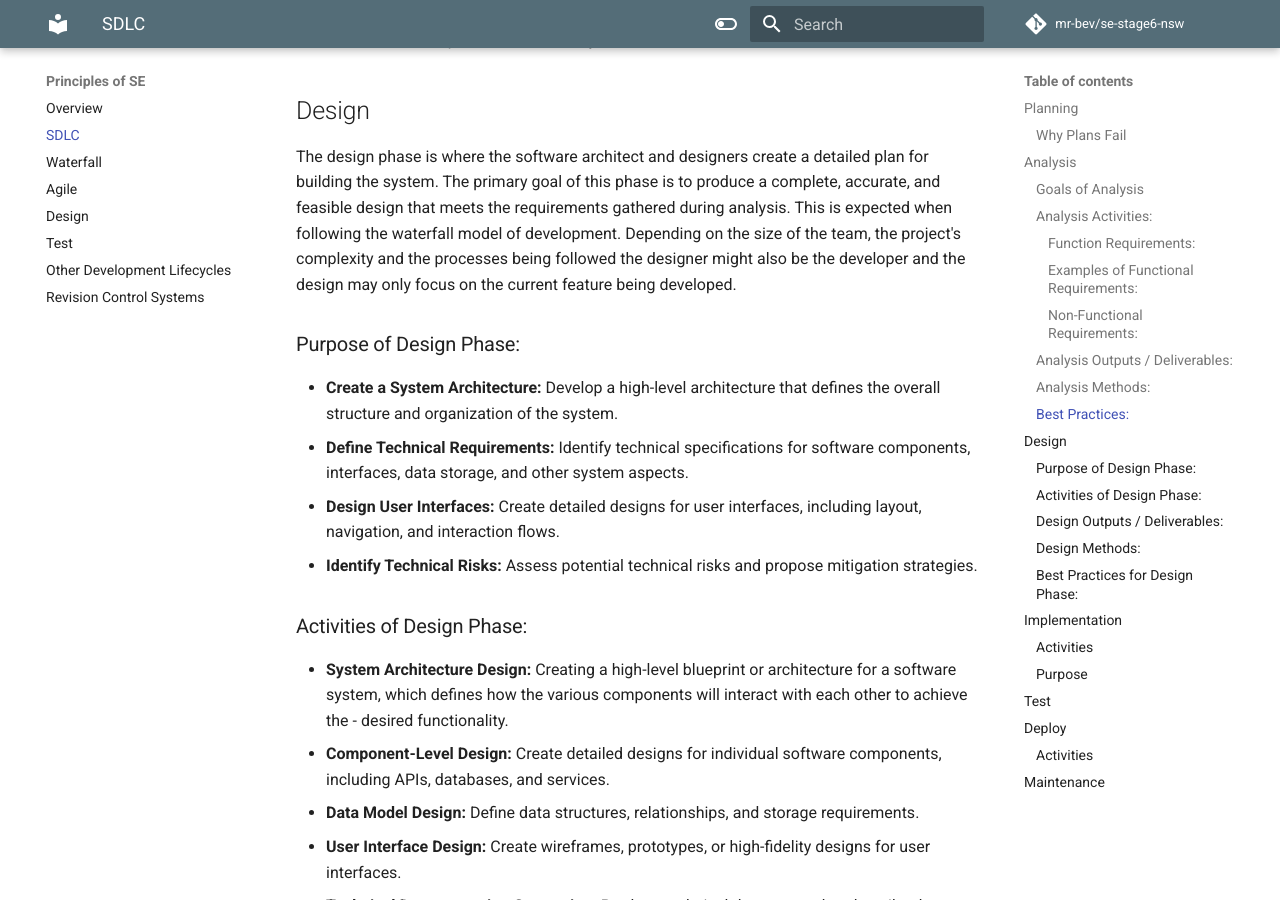
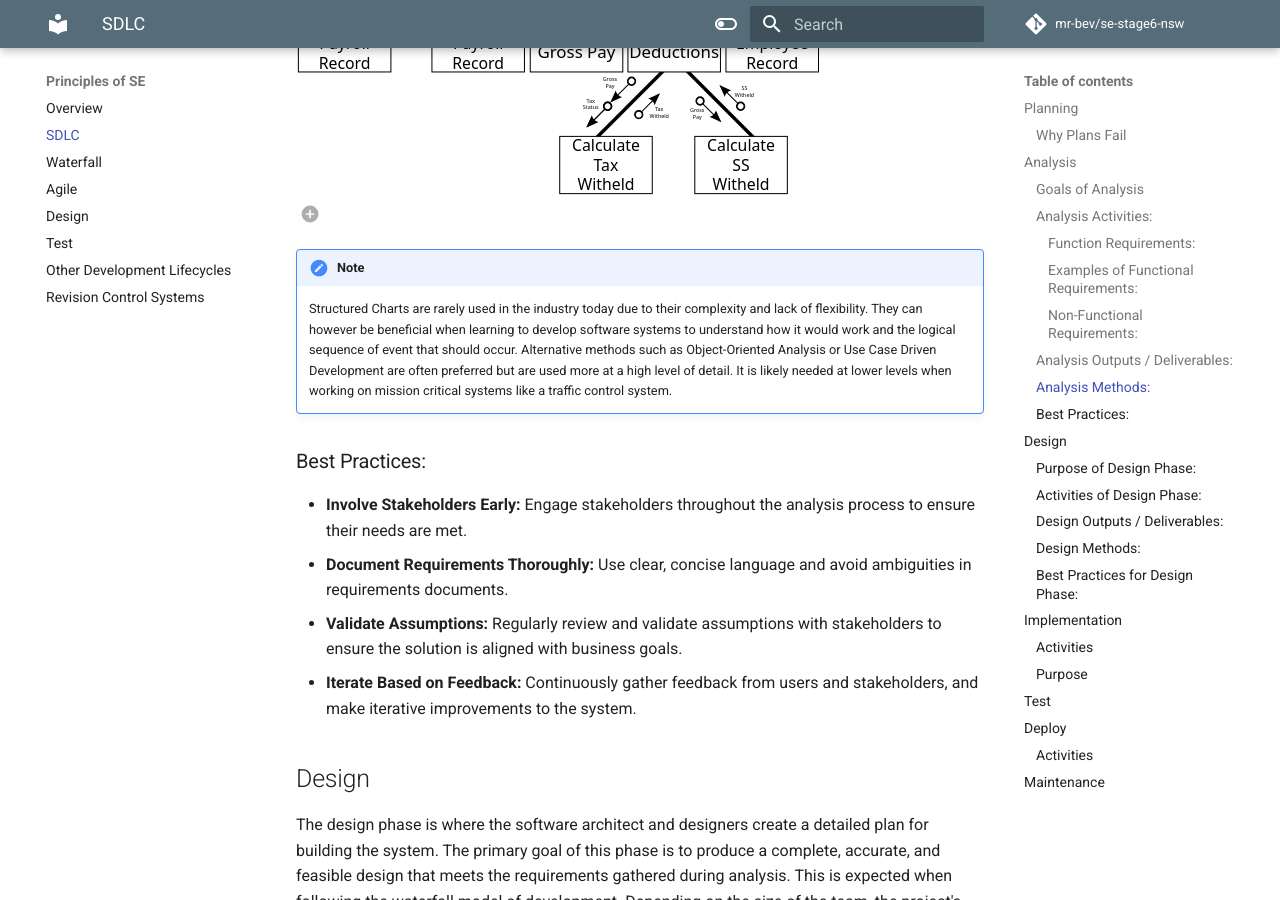
Before and after one commit to mr-bev/software-engineering-stage6-nsw, an MkDocs documentation site: the page built from docs/principles/sdlc.md, in a window 1280 px wide and 900 px high, scrolled down 5599 px. Built offline with MkDocs 1.6.1 and Material for MkDocs 9.7.7, drawn with Linux system fonts in a browser that asks for light colours; nearby versions of some CDN libraries; library files that are not in the unit come from our copies; comment, search, counter and statistics services are not loaded; old or Windows-style settings are respelled for this version of MkDocs.

Commit message:
adding diagram for structure charts

```diff
--- a/docs/principles/sdlc.md
+++ b/docs/principles/sdlc.md
@@ -98,6 +98,15 @@ Non-functional requirements describe how the system should perform in terms of p
 - **Structured Analysis:** A method that uses diagrams to model business processes and identify requirements. This may include Structure Charts.
 - **Object-Oriented Analysis:** An approach that focuses on modelling the structure of the system using objects and classes. *UML* diagrams are commonly used in this approach.
 - **Use Case Driven Development:** A method that emphasises the importance of the user experience and their interaction with the system.
+
+![Structured Chart](./images/CPT-Structured_Chart_Example.svg) (1)
+{ .annotate }
+
+1. Pluke, Public domain, via Wikimedia Commons
+
+!!! Note
+    Structured Charts are rarely used in the industry today due to their complexity and lack of flexibility. They can however be beneficial when learning to develop software systems to understand how it would work and the logical sequence of event that should occur. Alternative methods such as Object-Oriented Analysis or Use Case Driven Development are often preferred but are used more at a high level of detail. It is likely needed at lower levels when working on mission critical systems like a traffic control system.
+
 
 ### Best Practices:
 
```
Also changed, not shown: docs/principles/images/CPT-Structured_Chart_Example.svg (added).
